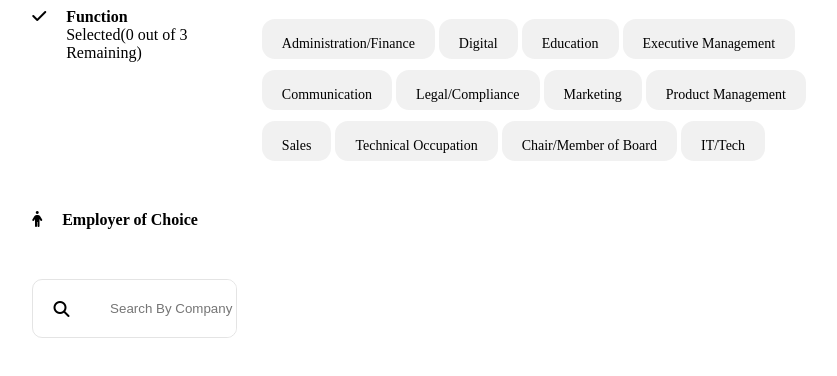
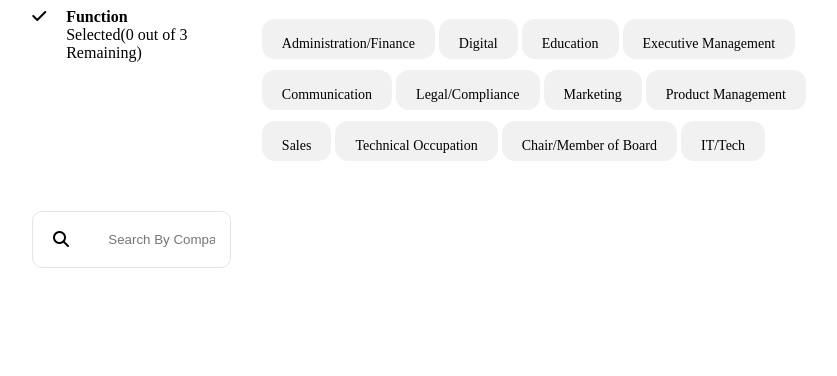
Before and after one commit to waqil52/OnlyJs, a plain HTML site: page index.html in a window 1280 px wide. Shown: the whole page, without its empty margins (355-1192 px from the left). Drawn offline with Linux system fonts and the light colour scheme.

Commit message:
I Wanna die please

```diff
--- a/index.html
+++ b/index.html
@@ -1,18 +1,24 @@
 <!DOCTYPE html>
 <html lang="en">
-
   <head>
-    <meta charset="UTF-8">
-    <meta name="viewport" content="width=device-width, initial-scale=1.0">
+    <meta charset="UTF-8" />
+    <meta name="viewport" content="width=device-width, initial-scale=1.0" />
     <title>Document</title>
-    <link rel="stylesheet" href="styles.css">
-    <link rel="stylesheet" href="https://cdnjs.cloudflare.com/ajax/libs/font-awesome/4.7.0/css/font-awesome.min.css">
-    <script src="https://kit.fontawesome.com/c7f14451d9.js" crossorigin="anonymous"></script>
+    <link rel="stylesheet" href="styles.css" />
+    <link
+      rel="stylesheet"
+      href="https://cdnjs.cloudflare.com/ajax/libs/font-awesome/4.7.0/css/font-awesome.min.css"
+    />
+    <script
+      src="https://kit.fontawesome.com/c7f14451d9.js"
+      crossorigin="anonymous"
+    ></script>
 
     <script>
       function myFunction() {
-          document.getElementsByClassName("chip")[0].style.backgroundColor = 'blue';
-          console.log('Hey');
+        document.getElementsByClassName("chip")[0].style.backgroundColor =
+          "blue";
+        console.log("Hey");
       }
     </script>
     <!-- <link rel="stylesheet" href="https://cdn.metroui.org.ua/v4/css/metro-all.min.css"> -->
@@ -20,24 +26,19 @@
 
   <body>
     <div class="main">
-
       <div class="layout">
-
         <!-- function starts -->
 
         <div class="function">
           <div class="function_titleandicon">
             <i class="fas fa-check mr-20"></i>
             <div>
-                        <h4 style="margin:0px">  Function </h4>
+              <h4 style="margin:0px">Function</h4>
               <p>Selected(0 out of 3 Remaining)</p>
             </div>
-
           </div>
 
-
           <div class="function_description">
-
             <div class="chiplist">
               <div class="chipcolumn">
                 <div class="chiprow">
@@ -85,58 +86,49 @@
                   </div>
                 </div>
               </div>
-
-
             </div>
           </div>
         </div>
 
         <!-- function ends -->
 
-
-
         <!-- Employer of Choice Starts -->
 
         <div class="employer">
-
-                <div class="employer_titleandicon">
+          <!-- <div class="employer_titleandicon">
             <i class="fas fa-male mr-20"></i>
             <div>
               <h4 style="margin:0px">Employer of Choice</h4>
             </div>
+          </div> -->
 
-                </div>
-
-                <div class="employer_description">
+          <div >
             <div class="searchContainer">
               <i class="fa fa-search searchIcon"></i>
-                        <input class="searchBox" type="search" name="search" placeholder="Search By Company Name Here">
+              <input
+                class="searchBox"
+                type="search"
+                name="search"
+                placeholder="Search By Company Name Here"
+              />
             </div>
-
           </div>
-
-
-
-
         </div>
-
 
         <!-- Employer of Choice Ends -->
 
 
-        </div>
-    </div>
+        <!-- Company Cards Start  -->
 
 
 
 
 
 
-
-
-
+        <!-- Company Cards Ends -->
+      </div>
+    </div>
 
     <!-- <script src="https://cdn.metroui.org.ua/v4/js/metro.min.js"></script> -->
   </body>
-
 </html>
--- a/styles.css
+++ b/styles.css
@@ -78,14 +78,12 @@ p{
 
 .searchContainer {
     display: flex;
-    width: 100%;
     flex: 3 3 80%;
     position: relative;
+    width: 100%;
     border: 1px solid rgba(204, 204, 204, 0.534);
     border-radius: 10px;
     overflow: hidden;
-    /* width: fit-content; */
-
   }
 
   .searchIcon {
@@ -95,7 +93,7 @@ p{
 
   .searchBox {
     border: 0;
-    padding: 0.5rem 0.5rem 0.5rem 0;
+    /* padding: 0.5rem 0.5rem 0.5rem 0; */
     padding-left: 10%;
-
+    width: 100%;
   }
```
Lines whose indentation alone changed are shown as unchanged.
